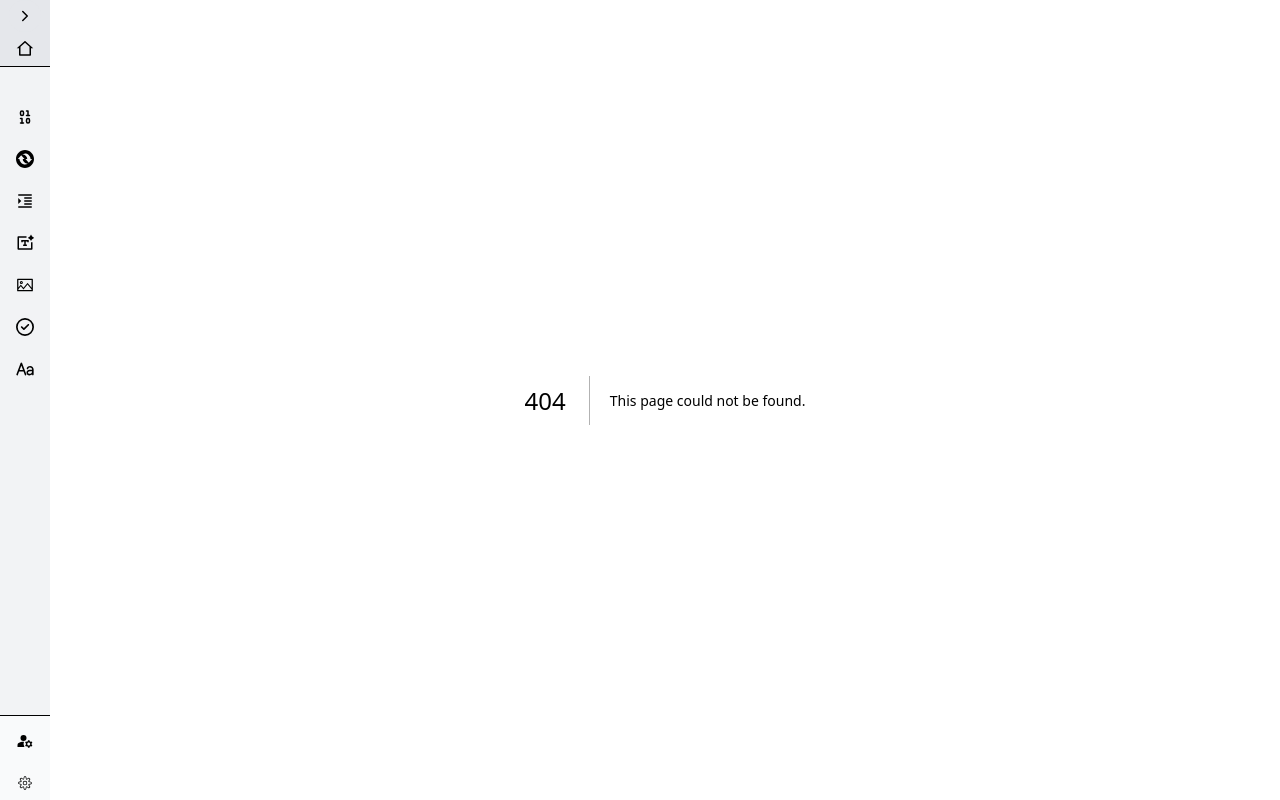
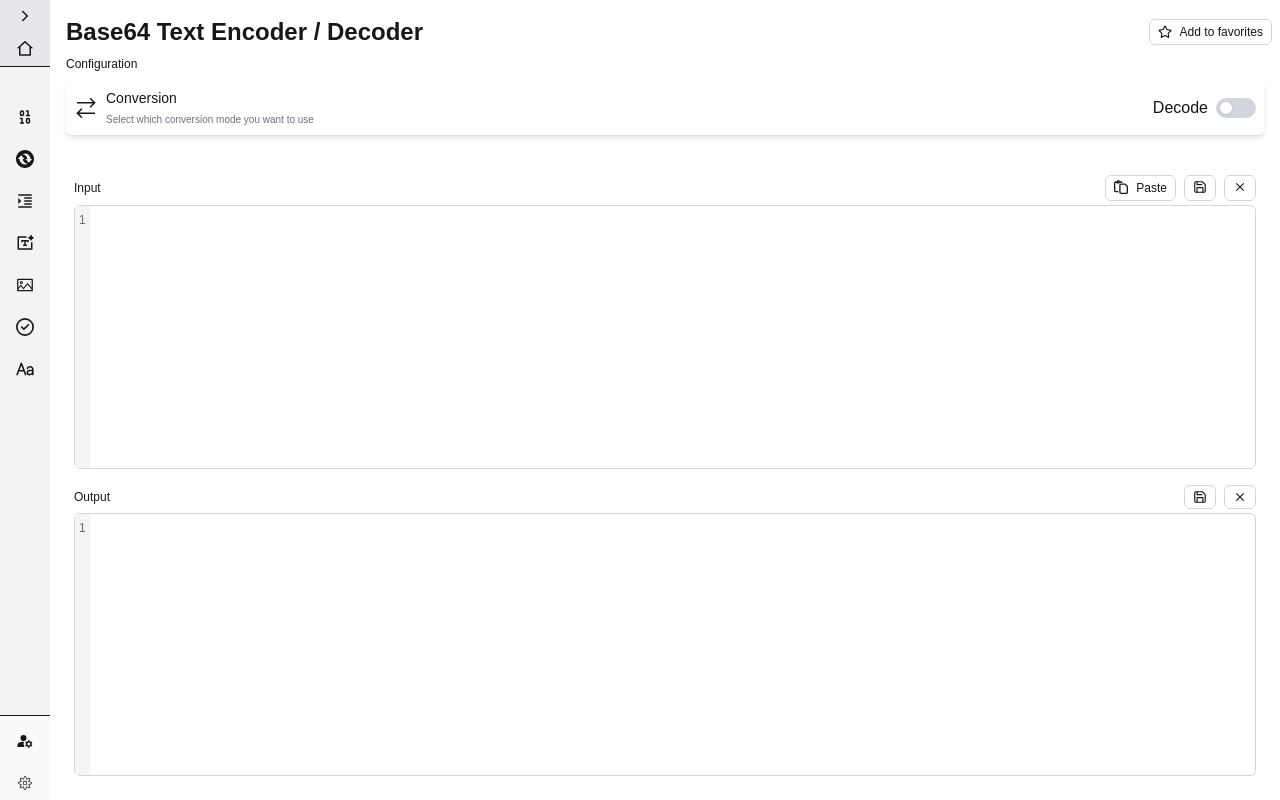
Before and after one commit to Kanghocit/Devtoys, a Next.js app: page /base64text in a window 1280 px wide. Before the commit this address had no page. Built offline with nearby package versions, Linux system fonts and the light colour scheme.

Commit message:
base64-text

```diff
--- /dev/null
+++ b/src/app/base64text/page.tsx
@@ -0,0 +1,100 @@
+"use client";
+import Button from "@/components/button";
+import CustomCard from "@/components/Card/CusCard";
+import Switch from "@/components/switch";
+import Textarea from "@/components/textarea";
+import { useEffect, useRef, useState } from "react";
+import { FaRegPaste } from "react-icons/fa6";
+import { FiSave } from "react-icons/fi";
+import { LiaExchangeAltSolid } from "react-icons/lia";
+import { LuStar } from "react-icons/lu";
+import { MdClear } from "react-icons/md";
+
+const Base64Text = () => {
+  const [inputText, setInputText] = useState("");
+  const [outputText, setOutputText] = useState("");
+  const [isEncode, setIsEncode] = useState(true);
+
+  const handleConversion = () => {
+    try {
+      if (isEncode) {
+        setOutputText(btoa(encodeURIComponent(inputText)));
+      } else {
+        setOutputText(decodeURIComponent(atob(inputText)));
+      }
+    } catch (error) {
+      setOutputText("⚠ Invalid Base64 input!");
+    }
+  };
+
+  useEffect(() => {
+    handleConversion();
+  }, [inputText, isEncode]);
+
+  return (
+    <div className="flex flex-col rounded-2xl h-full p-2">
+      {/* Header  */}
+      <div className="flex justify-between">
+        <p className="font-bold text-2xl m-2">Base64 Text Encoder / Decoder</p>
+        <div className="flex items-center gap-2">
+          <Button icon={<LuStar />} className="flex items-center text-xs">
+            Add to favorites
+          </Button>
+        </div>
+      </div>
+
+      <p className="text-xs ms-2">Configuration</p>
+
+      <CustomCard
+        title="Conversion"
+        icon={<LiaExchangeAltSolid />}
+        subTitle="Select which conversion mode you want to use"
+      >
+        <Switch
+          valueTrue="Encode"
+          valueFalse="Decode"
+          onToggle={() => setIsEncode(!isEncode)}
+        />
+      </CustomCard>
+
+      <div className="flex flex-col flex-grow mt-4 overflow-hidden">
+        <div className="flex flex-col flex-grow rounded-lg p-4 ">
+          {/* Input */}
+          <div className="flex flex-col flex-grow my0-1">
+            <div className="flex justify-between items-center">
+              <p className="text-xs">Input</p>
+              <div className="flex gap-2">
+                <Button icon={<FaRegPaste />}>Paste</Button>
+                <Button icon={<FiSave />} />
+                <Button icon={<MdClear />} onClick={() => setInputText("")} />
+              </div>
+            </div>
+            <Textarea
+              className="w-full h-0 flex-grow mt-1"
+              value={inputText}
+              onChange={(e) => setInputText(e.target.value)}
+            />
+          </div>
+
+          {/* Output */}
+          <div className="flex flex-col flex-grow mt-4">
+            <div className="flex justify-between items-center">
+              <p className="text-xs">Output</p>
+              <div className="flex gap-2">
+                <Button icon={<FiSave />} />
+                <Button icon={<MdClear />} onClick={() => setOutputText("")} />
+              </div>
+            </div>
+            <Textarea
+              className="w-full h-0 flex-grow mt-1"
+              value={outputText}
+              readOnly
+            />
+          </div>
+        </div>
+      </div>
+    </div>
+  );
+};
+
+export default Base64Text;
--- a/src/app/cronpaser/page.tsx
+++ b/src/app/cronpaser/page.tsx
@@ -18,8 +18,6 @@ const CronParser = () => {
   const [desCron, setDesCron] = useState("");
   const [scheduledDates, setScheduledDates] = useState("");
   const [scheduleCount, setScheduleCount] = useState<number>(5); // Lưu số lượng lịch trình cần tạo
-  const data = new Date();
-  console.log("data", data);
 
   // Hàm để tính toán các thời điểm tiếp theo dựa trên cron expression
   const generateScheduledDates = (cron: string, count: number) => {
--- a/src/components/Card/CusCard.tsx
+++ b/src/components/Card/CusCard.tsx
@@ -2,6 +2,7 @@ import clsx from "clsx";
 
 type CustomCardProps = React.ComponentPropsWithoutRef<"div"> & {
   title: string;
+  subTitle?: string;
   icon: React.ReactNode;
   children: React.ReactNode;
 };
@@ -9,6 +10,7 @@ type CustomCardProps = React.ComponentPropsWithoutRef<"div"> & {
 const CustomCard: React.FC<CustomCardProps> = ({
   className,
   title,
+  subTitle,
   icon,
   children,
   ...rest
@@ -20,9 +22,13 @@ const CustomCard: React.FC<CustomCardProps> = ({
   return (
     <div className={customCardClass} {...rest}>
       <div className="flex">
-        <div className="text-2xl">{icon}</div>
-
-        <p className="text-sm ms-2 justify-center items-center">{title}</p>
+        <div className="flex items-center justify-center text-2xl">{icon}</div>
+        <div className="flex flex-col gap-1 justify-center">
+          <p className="text-sm ms-2 justify-center items-center">{title}</p>
+          <p className="text-[10px] text-gray-500  ms-2 justify-center items-center">
+            {subTitle}
+          </p>
+        </div>
       </div>
       {children}
     </div>
--- a/src/components/MainContent.tsx
+++ b/src/components/MainContent.tsx
@@ -5,7 +5,7 @@ import Card from "./Card";
 
 const MainContent = () => {
   const { subMenus, footerMenus } = useMenu();
-  console.log("link", footerMenus);
+
   return (
     <>
       <div className="w-full">
--- a/src/components/menu/index.tsx
+++ b/src/components/menu/index.tsx
@@ -26,8 +26,8 @@ const Menu: React.FC<MenuProps> = ({ items, className, collapsed }) => {
   };
 
   const renderMenuItems = (menuItems: MenuItem[]) => {
-    console.log("menuItems", menuItems);
     const router = useRouter();
+
     return (
       <>
         {menuItems.map((item) => (
--- a/src/components/switch/index.tsx
+++ b/src/components/switch/index.tsx
@@ -9,7 +9,10 @@ type SwitchProps = {
   disabled?: boolean;
   onChange?: (checked: boolean) => void;
   label?: string;
+  valueTrue?: string;
+  valueFalse?: string;
   className?: string;
+  onToggle?: () => void;
 };
 
 const Switch: React.FC<SwitchProps> = ({
@@ -19,6 +22,9 @@ const Switch: React.FC<SwitchProps> = ({
   onChange,
   label,
   className,
+  valueTrue,
+  valueFalse,
+  onToggle,
 }) => {
   const [isChecked, setIsChecked] = useState(defaultChecked || false);
 
@@ -31,7 +37,9 @@ const Switch: React.FC<SwitchProps> = ({
   return (
     <label
       className={clsx("flex items-center gap-2 cursor-pointer", className)}
+      onClick={onToggle}
     >
+      <p>{isChecked ? valueTrue : valueFalse}</p>
       <div
         className={clsx(
           "relative w-10 h-5 rounded-full transition-all flex justify-between",
@@ -48,7 +56,6 @@ const Switch: React.FC<SwitchProps> = ({
         />
       </div>
       {label && <span>{label}</span>}
-      <p>{isChecked ? "On" : "Off"}</p>
     </label>
   );
 };
```
